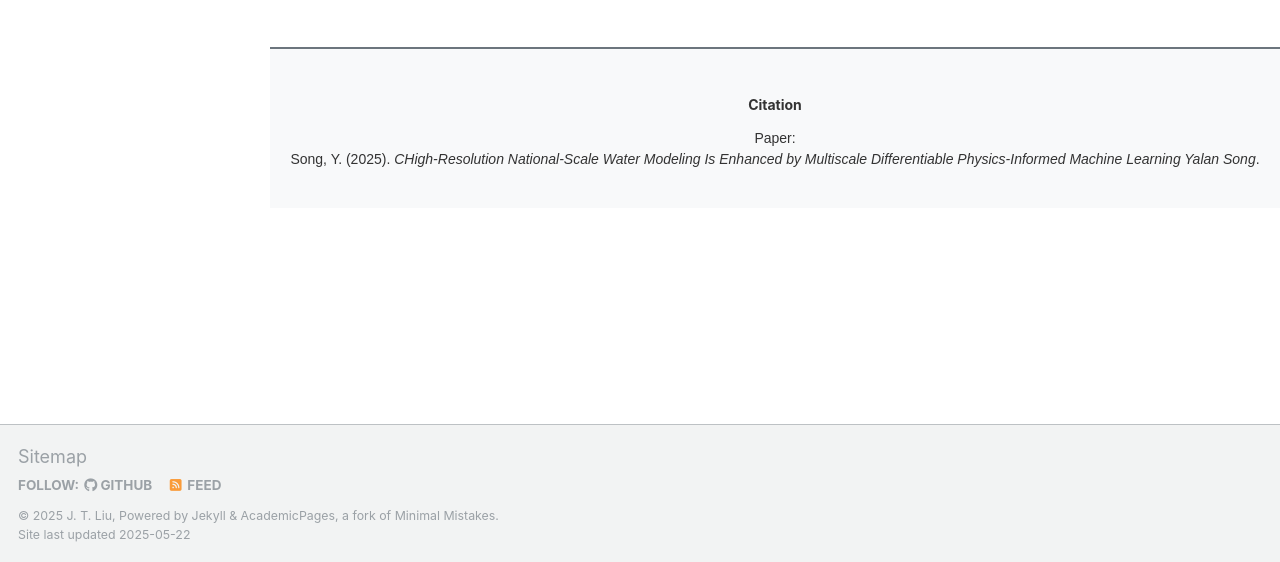
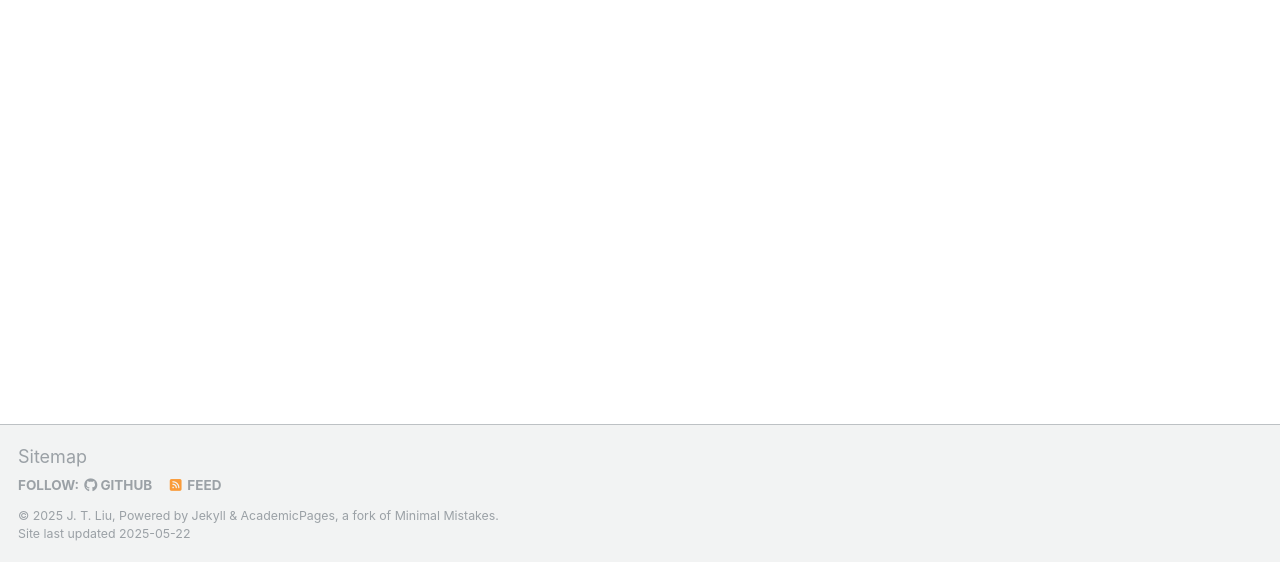
Before and after one commit to jayhydro/jayhydro.github.io, a Jekyll site: the page built from _pages/apps.md, in a window 1280 px wide and 1308 px high. Shown: the part 746-1308 px from the top of the window. Built offline with Jekyll 4.4.1, drawn with Linux system fonts in a browser that asks for light colours.

Commit message:
Update apps.md

```diff
--- a/_pages/apps.md
+++ b/_pages/apps.md
@@ -39,22 +39,5 @@ sidebar:
       width="100%" height="600" frameborder="0">
     </iframe>
   </div>
-  <!-- Citation -->
-  <div class="citation" style="
-      margin-top: 40px;
-      padding: 20px;
-      background-color: #f8f9fa;
-      border-top: 2px solid #6c757d;
-      text-align: center;
-      font-family: Arial, sans-serif;
-      font-size: 14px;
-      color: #333;">
-    <h3 style="margin-bottom: 10px;">Citation</h3>
-    <p>Paper:<br>
-      Song, Y. (2025).
-      <i>CHigh-Resolution National-Scale Water Modeling Is Enhanced by Multiscale Differentiable Physics-Informed Machine Learning
-Yalan Song</i>.
-    </p>
-  </div>
 
 </div>
```
